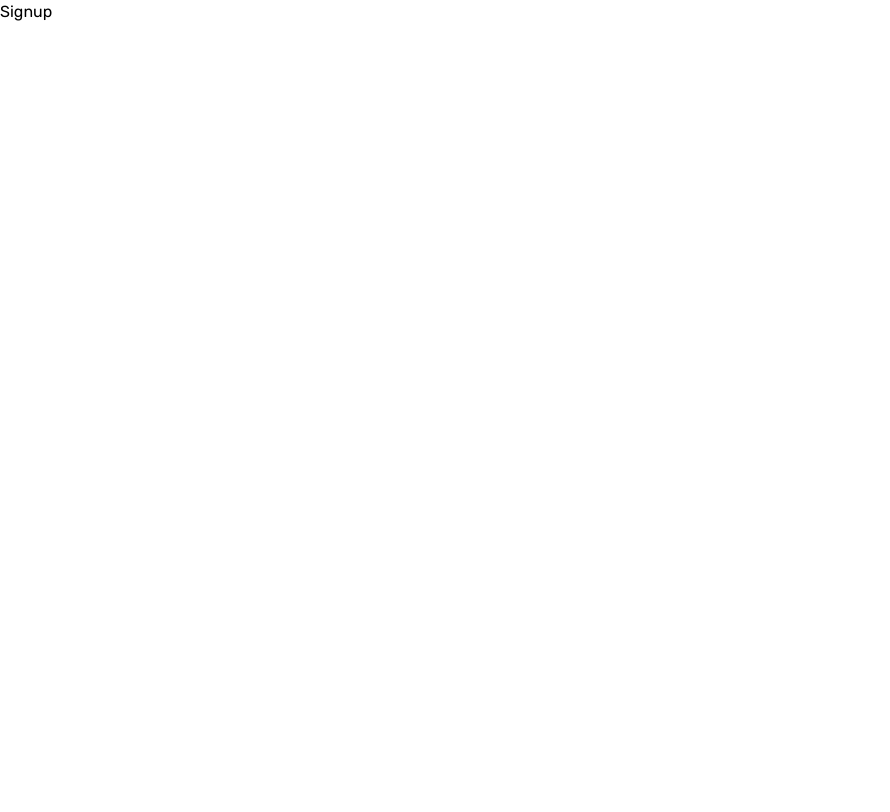
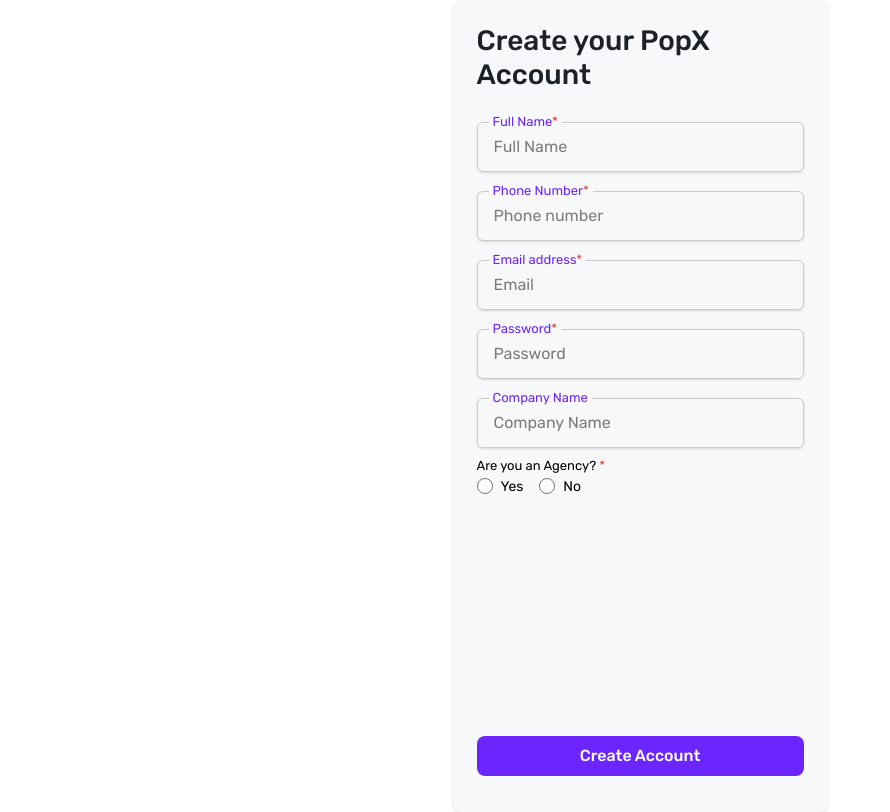
Before and after one commit to kartik11m/PopX_Educase, a React (Vite) app: page /signup in a window 1280 px wide. Shown: the whole page, without its empty margins (0-890 px from the left). Built offline with nearby package versions, Linux system fonts and the light colour scheme.

Commit message:
Created the Layout

```diff
--- a/src/Pages/Signup.jsx
+++ b/src/Pages/Signup.jsx
@@ -1,8 +1,72 @@
 import React from 'react'
+import { Link } from 'react-router-dom'
 
 const Signup = () => {
   return (
-    <div>Signup</div>
+        <div className="flex h-[812px] items-center justify-center bg-white">
+            <div className="relative flex h-[812px] w-[375px] flex-col rounded-lg border-gray-600 bg-[#F7F8F9] shadow-sm p-6">
+                <div className="flex flex-col justify-between  h-full w-full">
+                    <div>
+                        <h1 className="text-3xl font-medium text-[28px] text-[#1D2226] mb-[31px]">
+                            Create your PopX Account
+                        </h1>
+                        <div>
+                            <div class="relative h-[40px] w-full mb-[29px]">
+                                <input id="full-name" type="text" placeholder='Full Name' class="w-full px-4 py-3 border border-[#CBCBCB] rounded-md shadow-sm focus:outline-none focus:ring-1 focus:ring-gray-500 focus:border-gray-500" />
+                                <label for="full-name-input" class="absolute left-3 -top-2.5 px-1 text-[13px] bg-[#F7F8F9]">
+                                    <span class="text-[#6C25FF]">Full Name</span>
+                                    <span class="text-[#DD4A3D]">*</span>
+                                </label>
+                            </div>
+                            <div class="relative h-[40px] w-full mb-[29px]">
+                                <input id="phone-number" type='number' placeholder='Phone number' class="w-full px-4 py-3 border border-[#CBCBCB] rounded-md shadow-sm focus:outline-none focus:ring-1 focus:ring-gray-500 focus:border-gray-500" />
+                                <label for="full-name-input" class="absolute left-3 -top-2.5 px-1 text-[13px] bg-[#F7F8F9]">
+                                    <span class="text-[#6C25FF]">Phone Number</span>
+                                    <span class="text-[#DD4A3D]">*</span>
+                                </label>
+                            </div>
+                            <div class="relative h-[40px] w-full mb-[29px]">
+                                <input id="email" type="email" placeholder='Email' class="w-full px-4 py-3 border border-[#CBCBCB] rounded-md shadow-sm focus:outline-none focus:ring-1 focus:ring-gray-500 focus:border-gray-500" />
+                                <label for="full-name-input" class="absolute left-3 -top-2.5 px-1 text-[13px] bg-[#F7F8F9]">
+                                    <span class="text-[#6C25FF]">Email address</span>
+                                    <span class="text-[#DD4A3D]">*</span>
+                                </label>
+                            </div>
+                            <div class="relative h-[40px] w-full mb-[29px]">
+                                <input id="pass" type="password" placeholder='Password' class="w-full px-4 py-3 border border-[#CBCBCB] rounded-md shadow-sm focus:outline-none focus:ring-1 focus:ring-gray-500 focus:border-gray-500" />
+                                <label for="full-name-input" class="absolute left-3 -top-2.5 px-1 text-[13px] bg-[#F7F8F9]">
+                                    <span class="text-[#6C25FF]">Password</span>
+                                    <span class="text-[#DD4A3D]">*</span>
+                                </label>
+                            </div>
+                            <div class="relative h-[40px] w-full mb-[18px]">
+                                <input id="company-name" type="text" placeholder='Company Name' class="w-full px-4 py-3 border border-[#CBCBCB] rounded-md shadow-sm focus:outline-none focus:ring-1 focus:ring-gray-500 focus:border-gray-500" />
+                                <label for="full-name" class="absolute left-3 -top-2.5 px-1 text-[13px] bg-[#F7F8F9]">
+                                    <span class="text-[#6C25FF]">Company Name</span>
+                                </label>
+                            </div>
+                            <div>
+                                <p className='text-[13px]'>Are you an Agency? <span class="text-[#DD4A3D]">*</span></p>
+                                <div className='flex'>
+                                    <div class="flex items-center me-4">
+                                        <input type="radio" value="Yes" name="agency" class="w-4 h-4" />
+                                        <label for="radio" class="ms-2 text-[14px] font-normal">Yes</label>
+                                    </div>
+                                    <div class="flex items-center me-4">
+                                        <input type="radio" value="No" name="agency" class="w-4 h-4" />
+                                        <label for="radio" class="ms-2 text-[14px] font-normal">No</label>
+                                    </div>
+                                </div>
+                            </div>
+                        </div>
+                    </div>
+                    <Link to="/profile">
+                        <button className="w-full text-[16px] rounded-lg bg-[#6C25FF] py-2 text-white font-medium hover:bg-violet-800 transition mb-3">
+                            Create Account
+                        </button> </Link>
+                </div>
+            </div>
+        </div>
   )
 }
 
```
